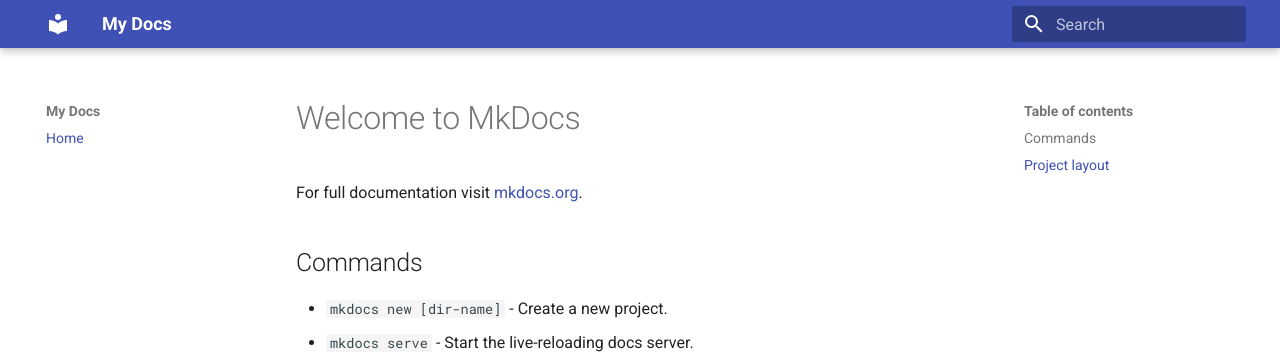
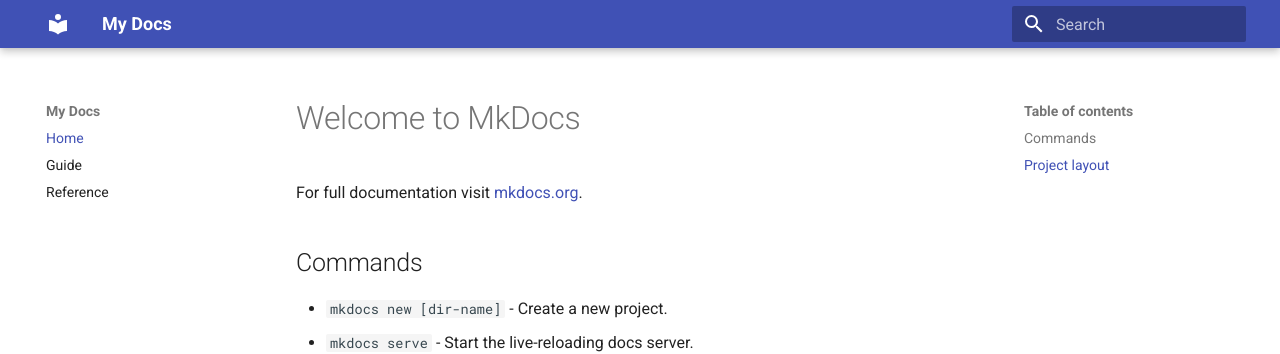
Before and after one commit to hjma29/grafana-prometheus-hpe-greenlake-com-nvidia, an MkDocs documentation site: the page built from docs/index.md, in a window 1280 px wide. Shown: the top 354 px of the page. Built offline with MkDocs 1.6.1 and Material for MkDocs 9.7.7, drawn with Linux system fonts in a browser that asks for light colours.

Commit message:
250910-13:38 on mini4

```diff
--- a/mkdocs.yml
+++ b/mkdocs.yml
@@ -4,3 +4,5 @@ theme:
   name: material
 nav:
   - Home: index.md
+  - Guide: guide.md
+  - Reference: reference.md
```
Also changed, not shown: docs/guide.md (added, +1 -0 lines), docs/reference.md (added, +1 -0 lines).
